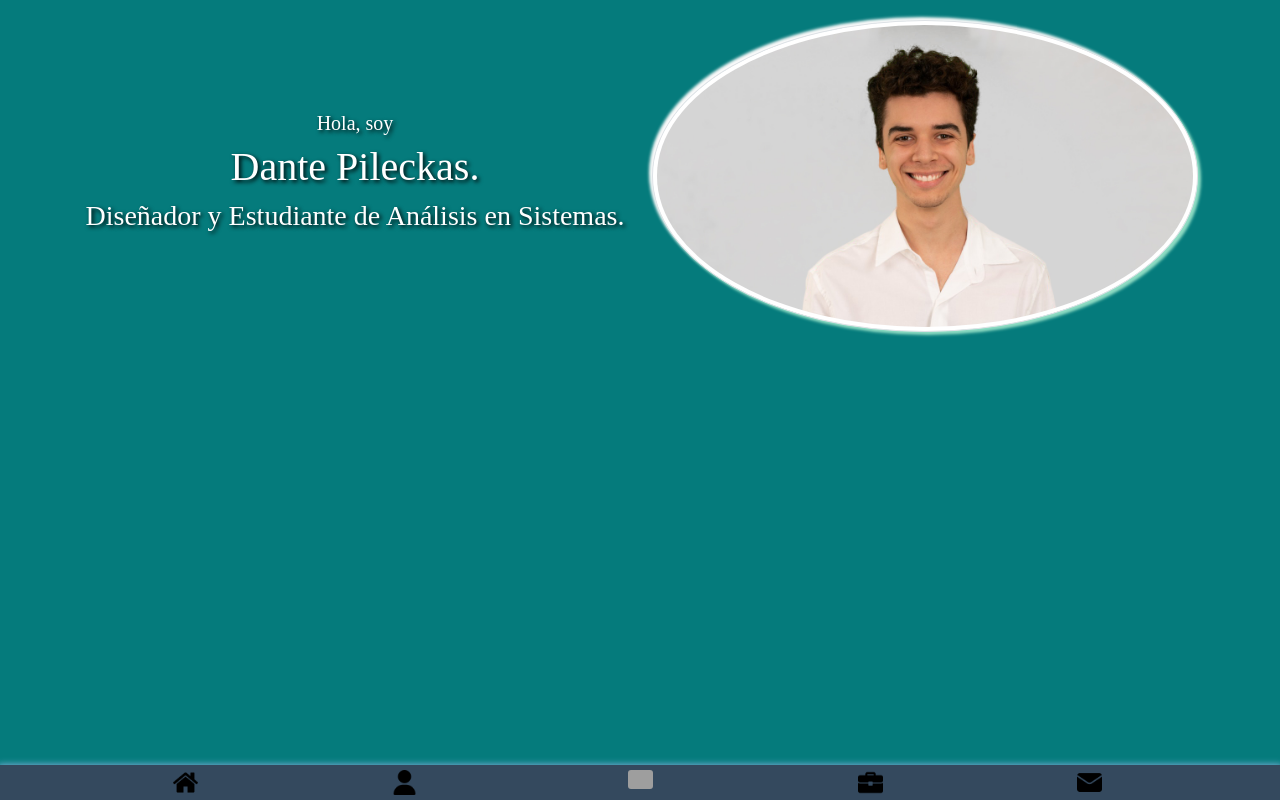
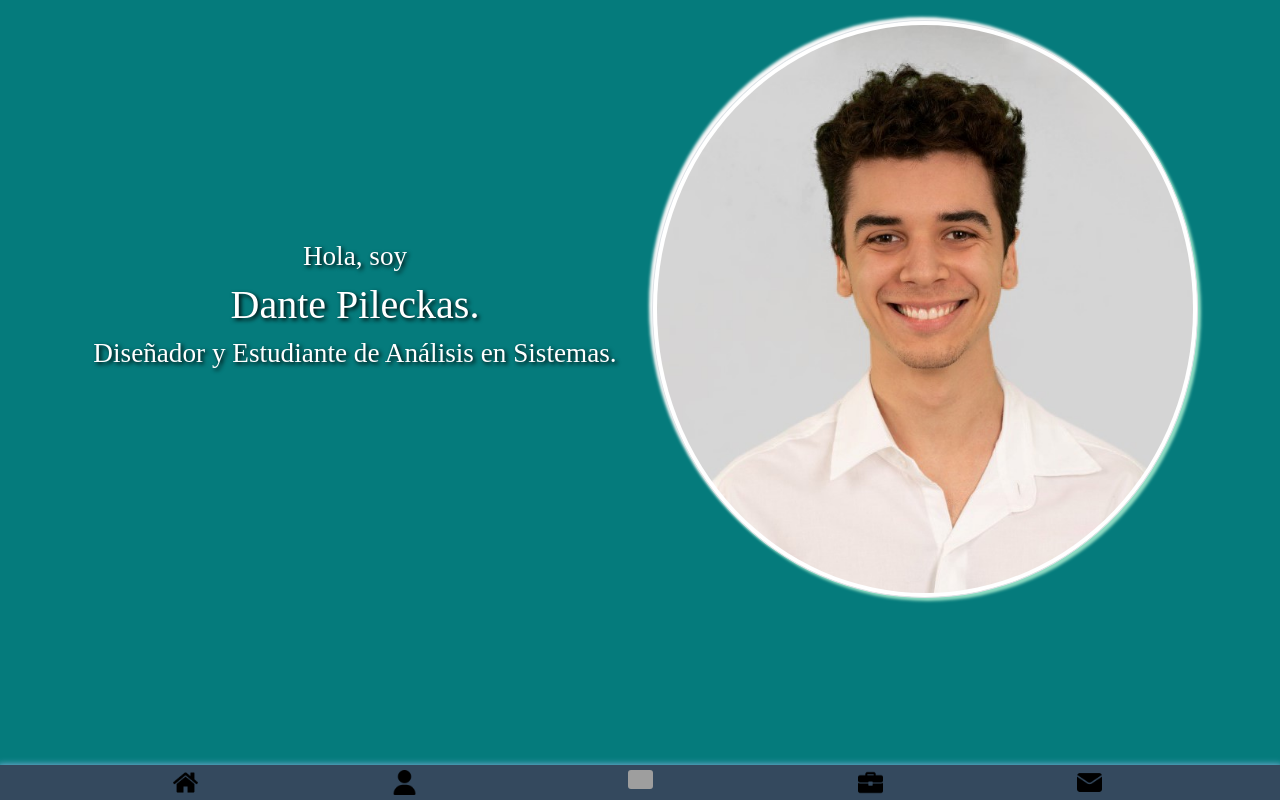
Before and after one commit to DantePileckas/DantePileckas.github.io, an Angular app: page /home in a window 1280 px wide. Built offline with nearby package versions, Linux system fonts and the light colour scheme; grey boxes are pictures that could not be loaded.

Commit message:
Arreglos

```diff
--- a/src/app/components/home/home.component.css
+++ b/src/app/components/home/home.component.css
@@ -121,13 +121,23 @@ h5, h1, h3{
     text-shadow: 2px 2px 4px #000000;
 }
 
-h3{
+h1{
+    font-size: 250%;
     text-align: center;
 }
 
+h5{
+    font-size: 170%;
+    text-align: center;
+}
+
+h3{
+    text-align: center;
+    font-size: 170%;
+}
+
 img{
-    /* width: 100%; */
-    /* margin: auto; */
+    margin: auto;
     display: flex;
     border-radius: 100%;
     box-shadow: 3px 3px 3px #90ddc4, -3px -3px 3px #fafafa;
--- a/src/app/components/home/home.component.html
+++ b/src/app/components/home/home.component.html
@@ -31,7 +31,7 @@
 
                  <!-- Imágen -->
             <div class="col-md-6">
-               <img src="/assets/img/dante2.jpg" class="img-thumbnail img-circle">
+               <img src="/assets/img/dante2_edicion.jpg" class="img-thumbnail img-circle">
             </div>
 
         </div>
```
Also changed, not shown: src/assets/img/dante2_edicion.jpg (added).
